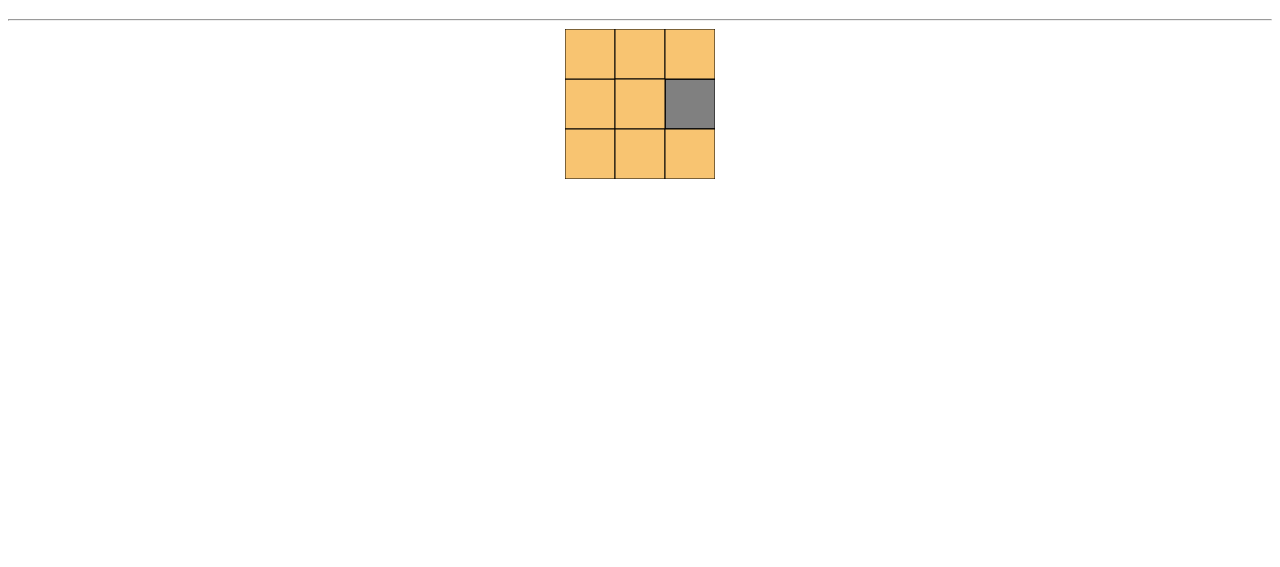
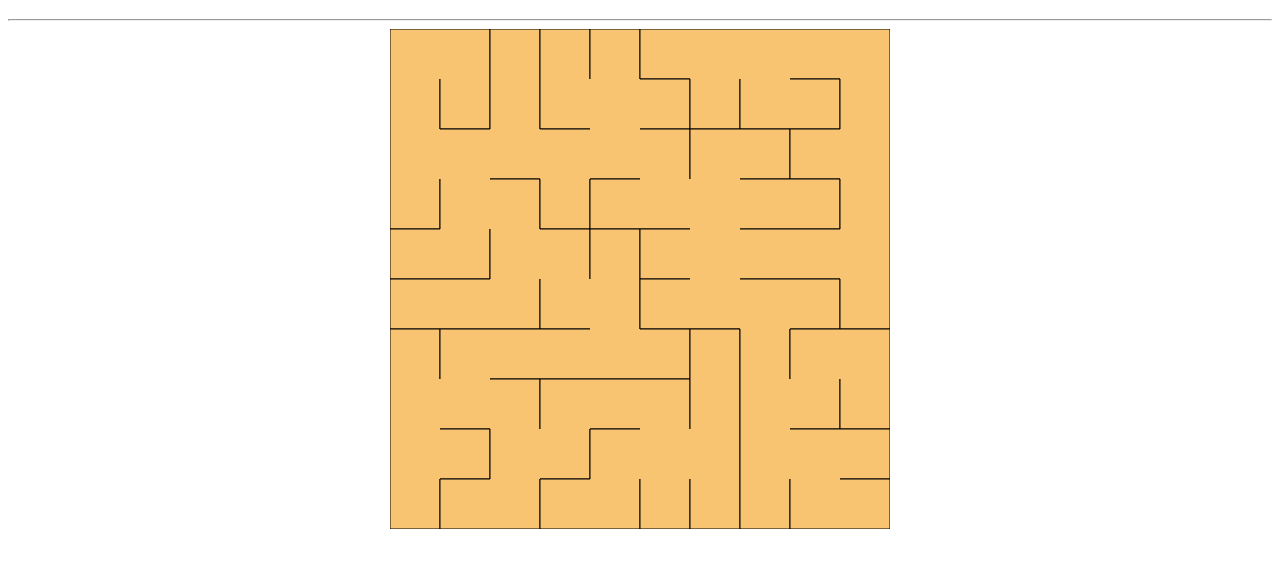
Before and after one commit to preetp87/Maze-Generator-Solver, a plain HTML site: page DataStructurefinalProjectM2/index.html in a window 1280 px wide. Shown: the part 61-628 px from the top of the page. Drawn offline with Linux system fonts and the light colour scheme; files that its build step writes are made by us from their sources.

Commit message:
Add files via upload

```diff
--- /dev/null
+++ b/DataStructurefinalProjectM2/Driver.js
@@ -0,0 +1,312 @@
+const n = 10;
+var canvas = document.querySelector('canvas');
+const len = 50;
+canvas.width = len*n;
+canvas.height = len*n;
+var content = canvas.getContext("2d");
+content.fillStyle = "gray";
+content.fillRect(0,0,len*n,len*n);
+
+var numOfVertex= 0;
+var linearVertex = [];
+var current;
+var startnode;
+var endnode = pickrandom();
+
+
+function index(y,x)
+{
+    if(x<0 || y<0|| x> n-1|| y> n-1)
+    {
+        return -1;
+    }
+    return x + y*n;
+
+}
+
+function pickrandom(){
+    //chose horizontal or vertical
+    var axis = Math.floor(Math.random()*10);
+    //horizontal
+    if (axis <=4){
+        //chose 0 or 9
+        var row = Math.floor(Math.random()*10);
+        //0
+        if (row <=4){
+            row = 0;
+            var col = Math.floor(Math.random()*(n-1));
+            var ind = index(col,row);
+            return linearVertex[ind];
+        }
+        //9
+        else {
+            row = n-1;
+            var col = Math.floor(Math.random()*(n-1));
+            var ind = index(col,row);
+            return linearVertex[ind];
+        }
+    }
+    //vertical
+    else {
+        //chose 0 or 9
+        var col = Math.floor(Math.random()*10);
+        //0
+        if (col <=4){
+            col = 0;
+            var row = Math.floor(Math.random()*(n-1));
+            var ind = index(col,row);
+            return linearVertex[ind];
+        }
+        //9
+        else {
+            col = n-1;
+            var row = Math.floor(Math.random()*(n-1));
+            var ind = index(col,row);
+            return linearVertex[ind];
+        }
+    }
+}
+
+
+function vertex(y, x)
+{
+    this.value;
+    //this.size = 50;
+    this.y = y;
+    this.x = x;
+    this.visited = false;
+    this.edgeConnection = [];
+    this.wall=[true,true,true,true];
+
+
+    this.show = function()
+    {
+        //if the cell has been visited, change the color
+        if(this.visited)
+        {
+
+            content.fillStyle = "#F8C471 ";
+            content.fillRect(y*len, x*len, len, len);
+
+
+
+        }
+
+        //draw line colour with black stroke
+        content.strokeStyle = "black";
+        if(this.wall[0])
+        {
+         //top
+        content.beginPath();
+        content.moveTo(this.y*len, this.x*len);
+        content.lineTo(this.y*len, this.x*len+len);
+        content.stroke();
+        }
+
+        if(this.wall[1])
+        {
+        //right
+        content.beginPath();
+        content.moveTo(this.y*len, this.x*len+len);
+        content.lineTo(this.y*len+len, this.x*len+len);
+        content.stroke();
+        }
+
+        if(this.wall[2])
+        {
+        //bottom
+        content.beginPath();
+        content.moveTo(this.y*len+len, this.x*len);
+        content.lineTo(this.y*len+len, this.x*len+len);
+        content.stroke();
+        }
+
+        if(this.wall[3])
+        {
+        //left
+        content.beginPath();
+        content.moveTo(this.y*len, this.x*len);
+        content.lineTo(this.y*len+len, this.x*len);
+        content.stroke();
+        }
+
+    }
+
+}
+
+function edge(vertex1, vertex2, weight)
+{
+    this.vertex1 = vertex1;
+    this.vertex2 = vertex2;
+    this.weight = weight;
+
+}
+
+function board()
+{
+    for (var y = 0; y< n; y++)
+    {
+        for(var x = 0; x<n; x++)
+        {
+            var unit = new vertex(y,x);
+            unit.value = numOfVertex;
+            linearVertex.push(unit);
+            numOfVertex++;
+
+        }
+    }
+    //horizontal lines
+    for(var y=0; y<n; y++)
+    {
+        for(var x = 0; x< n-1; x++)
+        {
+            var r = Math.floor(Math.random()*10);
+            var edge1 = new edge(linearVertex[index(y,x)].value, linearVertex[index(y,x+1)].value, r);
+            var edge2 = new edge(linearVertex[index(y,x+1)].value, linearVertex[index(y,x)].value, r);
+            linearVertex[index(y,x)].edgeConnection.push(edge1);
+            linearVertex[index(y,x+1)].edgeConnection.push(edge2);
+        }
+
+    }
+
+    //vertical lines
+    for(var y =0; y< n-1; y++)
+    {
+        for(var x = 0; x< n; x++)
+        {
+            var r2 = Math.floor(Math.random()*10);
+            var edgev1 = new edge(linearVertex[index(y,x)].value,linearVertex[(index(y+1,x))].value,r2);
+            var edgev2 = new edge(linearVertex[index(y+1,x)].value,linearVertex[(index(y,x))].value,r2);
+            linearVertex[index(y,x)].edgeConnection.push(edgev1);
+            linearVertex[index(y+1,x)].edgeConnection.push(edgev2);
+
+        }
+    }
+    console.log(linearVertex);
+}
+
+function mst()
+{
+    var adjlist = linearVertex;
+    var v = n*n;
+    var tmp = pickrandom();
+    startnode = tmp;
+    var MST = [];
+    var edges = [];
+    var visited = [];
+    var minEdge = [null, null, Infinity];
+
+    while(MST.length!== v-1)
+    {
+        //current vertex
+        var vertex = tmp;
+
+
+        //current vertex pushed into visited array
+        visited.push(vertex.value);
+
+
+
+        //checks the connecting edges of vertex and pushs (start, end, and weight) into edges array
+        for(var i =0; i< vertex.edgeConnection.length; i++)
+        {
+            edges.push([vertex.value,vertex.edgeConnection[i].vertex2, vertex.edgeConnection[i].weight])
+        }
+
+        //finds the minimum edge from the edges array while making sure that minimum edge is not in the visited array
+        //then stores it into minEdge array (start, end, and weight)
+        for(var j= 0; j<edges.length; j++)
+        {
+            if(edges[j][2] < minEdge[2] && visited.indexOf(edges[j][1]) ===-1)
+            {
+                minEdge = edges[j];
+            }
+        }
+
+
+        //removes the minEdge from edges Array
+        edges.splice(edges.indexOf(minEdge),1);
+        //pushes the value into MST array
+        //top
+        var one = linearVertex[minEdge[0]];
+        var two = linearVertex[minEdge[1]];
+        one.visited = true;
+        two.visited = true;
+        if (one.y == (two.y+1)){
+            one.wall[0] = false;
+            two.wall[2] = false;
+        }
+        //right
+        else if (one.x == (two.x-1)){
+            one.wall[1] = false;
+            two.wall[3] = false;
+        }
+        else if (one.y == (two.y-1)){
+            one.wall[2] = false;
+            two.wall[0] = false;
+        }
+        else if (one.x == (two.x+1)){
+            one.wall[3] = false;
+            two.wall[1] = false;
+        }
+        MST.push(minEdge);
+        // sets the temp(vertex) to the minEdge(vertex)
+        tmp = linearVertex[minEdge[1]];
+        //resets minEdge to infinity so that it can be used to find the minimum value again
+        minEdge = [null,null,Infinity];
+    }
+
+        return MST;
+}
+
+
+function creategraph(MST){
+    for (var i = 0; i < linearVertex.length;i++){
+        var length = linearVertex[i].edgeConnection.length;
+        linearVertex[i].edgeConnection.splice(0,length);
+
+    }
+
+    for (var i = 0; i < MST.length;i++){
+        var edgev1 = new edge( MST[i][0],MST[i][1],MST[i][2]);
+
+        linearVertex[MST[i][0]].edgeConnection.push(edgev1);
+    }
+
+}
+
+
+function DFS(graph, start_node, end_node){
+
+}
+
+function findneighbours(point){
+    var neighbourstack = [];
+    for (var i = 0; i < graph.length;i++){
+        if (graph[i][0] == point){
+            neighbourstack.push(graph[i][2]);
+        }
+    }
+    return neighbourstack;
+}
+
+
+function draw()
+{
+    //draw each cell
+    for(var i =0; i< linearVertex.length; i++)
+    {
+        linearVertex[i].show();
+    }
+
+
+}
+
+board();
+draw();
+
+var mstGraph = mst();
+console.log(mstGraph);
+creategraph(mstGraph);
+console.log(linearVertex);
+draw();
--- a/DataStructurefinalProjectM2/index.html
+++ b/DataStructurefinalProjectM2/index.html
@@ -15,7 +15,7 @@
     <h1>Maze</h1>
     <hr>
     <canvas></canvas>
-    <script src="driver.js"></script>
+    <script src="Driver.js"></script>
 
 </body>
 </html>
```
